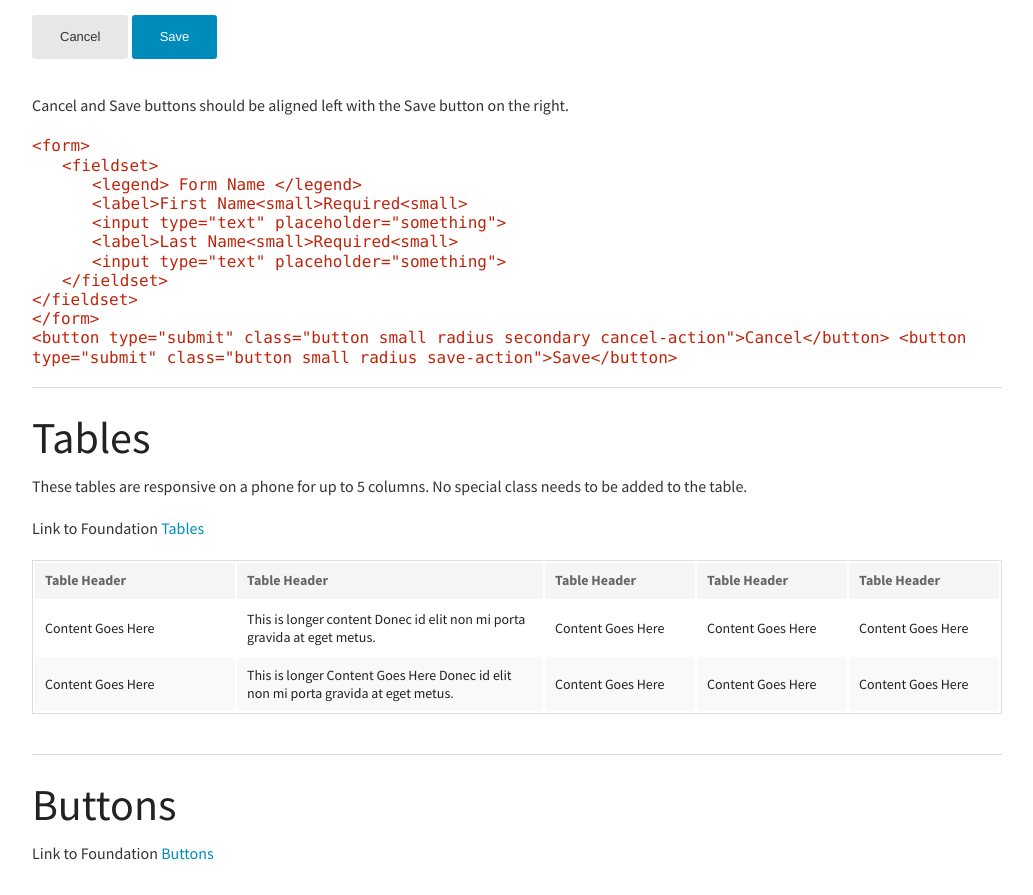
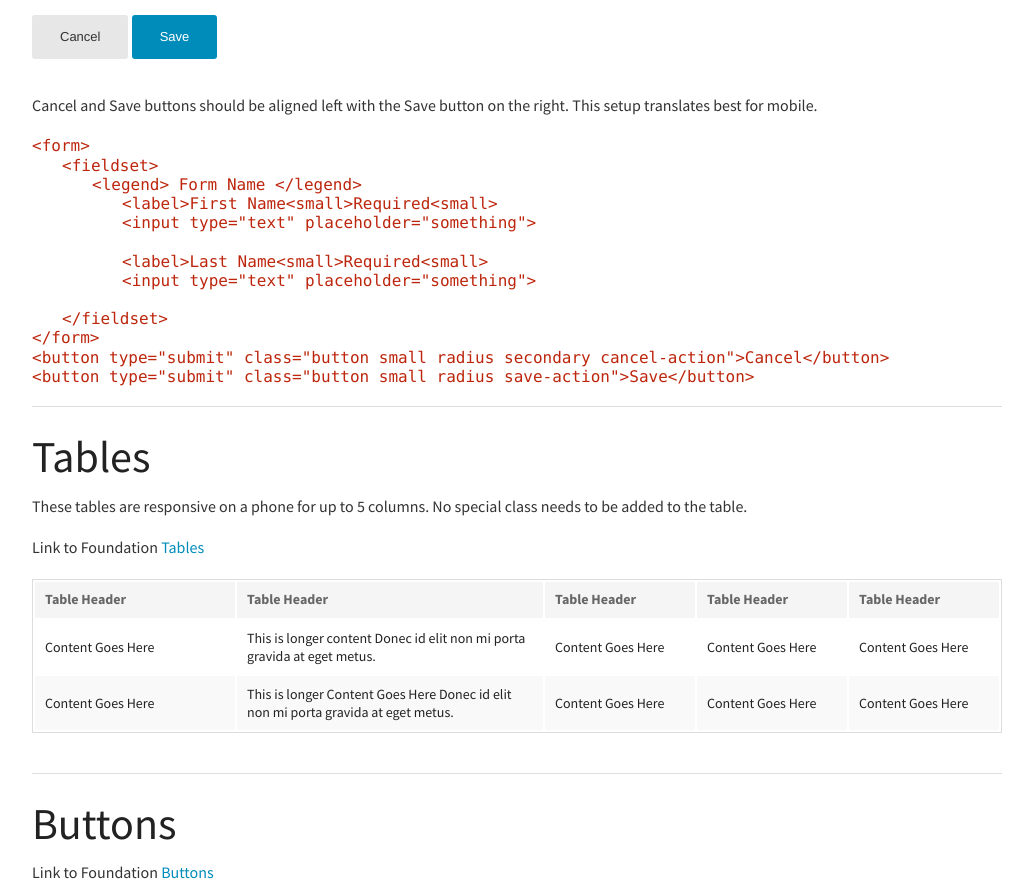
Before and after one commit to amstatz/styleguide, a plain HTML site: page index.html in a window 1280 px wide. Shown: the part 2951-3846 px from the top of the page, without its empty margins (123-1156 px from the left). Drawn offline with nearby package versions, Linux system fonts and the light colour scheme.

Commit message:
Update index.html

```diff
--- a/index.html
+++ b/index.html
@@ -220,7 +220,7 @@
 				<button type="button" class="button radius small secondary">Cancel</button>
 				<button type="button" class="button radius small">Save</button>
 			</form>
-			<p>Cancel and Save buttons should be aligned left with the Save button on the right.</p>
+			<p>Cancel and Save buttons should be aligned left with the Save button on the right. This setup translates best for mobile.</p>
 			<code class="language-html">
 				<span class="tag">&lt;<span class="title">form</span>&gt;</span><br />
 				<div style="padding-left:30px"><span class="tag">&lt;<span class="title">fieldset</span>&gt;</span></div>
@@ -230,19 +230,17 @@
 					<span class="tag">&lt;<span class="title">/legend</span>&gt;</span>
 				</div>
 
-				<div style="padding-left:60px"><span class="tag">&lt;<span class="title">label</span>&gt;</span>First Name<span class="tag">&lt;<span class="title">small&gt;Required<span class="tag">&lt;<span class="title">small&gt;</span></span></span></div>
-				<div style="padding-left:60px"><span class="tag">&lt;<span class="title">input type=&quot;text&quot; placeholder=&quot;something&quot;</span>&gt;</span></div>
+				<div style="padding-left:90px"><span class="tag">&lt;<span class="title">label</span>&gt;</span>First Name<span class="tag">&lt;<span class="title">small&gt;Required<span class="tag">&lt;<span class="title">small&gt;</span></span></span></div>
+				<div style="padding-left:90px"><span class="tag">&lt;<span class="title">input type=&quot;text&quot; placeholder=&quot;something&quot;</span>&gt;</span></div><br />
 
-				<div style="padding-left:60px"><span class="tag">&lt;<span class="title">label</span>&gt;</span>Last Name<span class="tag">&lt;<span class="title">small&gt;Required<span class="tag">&lt;<span class="title">small&gt;</span></span></span></div>
-				<div style="padding-left:60px"><span class="tag">&lt;<span class="title">input type=&quot;text&quot; placeholder=&quot;something&quot;</span>&gt;</span></div>
+				<div style="padding-left:90px"><span class="tag">&lt;<span class="title">label</span>&gt;</span>Last Name<span class="tag">&lt;<span class="title">small&gt;Required<span class="tag">&lt;<span class="title">small&gt;</span></span></span></div>
+				<div style="padding-left:90px"><span class="tag">&lt;<span class="title">input type=&quot;text&quot; placeholder=&quot;something&quot;</span>&gt;</span></div><br />
 
 
 				<div style="padding-left:30px"><span class="tag">&lt;<span class="title">/fieldset</span>&gt;</span></div>
-
-				<span class="tag">&lt;<span class="title">/fieldset</span>&gt;</span><br />
 				<span class="tag">&lt;<span class="title">/form</span>&gt;</span><br />
 
-				<span class="tag">&lt;<span class="title">button</span> type=<span class="value">&quot;submit&quot; class=&quot;button small radius secondary cancel-action&quot;</span>&gt;Cancel<span class="tag">&lt;<span class="title">/button</span>&gt;</span></span>
+				<span class="tag">&lt;<span class="title">button</span> type=<span class="value">&quot;submit&quot; class=&quot;button small radius secondary cancel-action&quot;</span>&gt;Cancel<span class="tag">&lt;<span class="title">/button</span>&gt;</span></span><br />
 				<span class="tag">&lt;<span class="title">button</span> type=<span class="value">&quot;submit&quot; class=&quot;button small radius save-action&quot;</span>&gt;Save<span class="tag">&lt;<span class="title">/button</span>&gt;</span></span>
 			</code>
 		</div>
```
